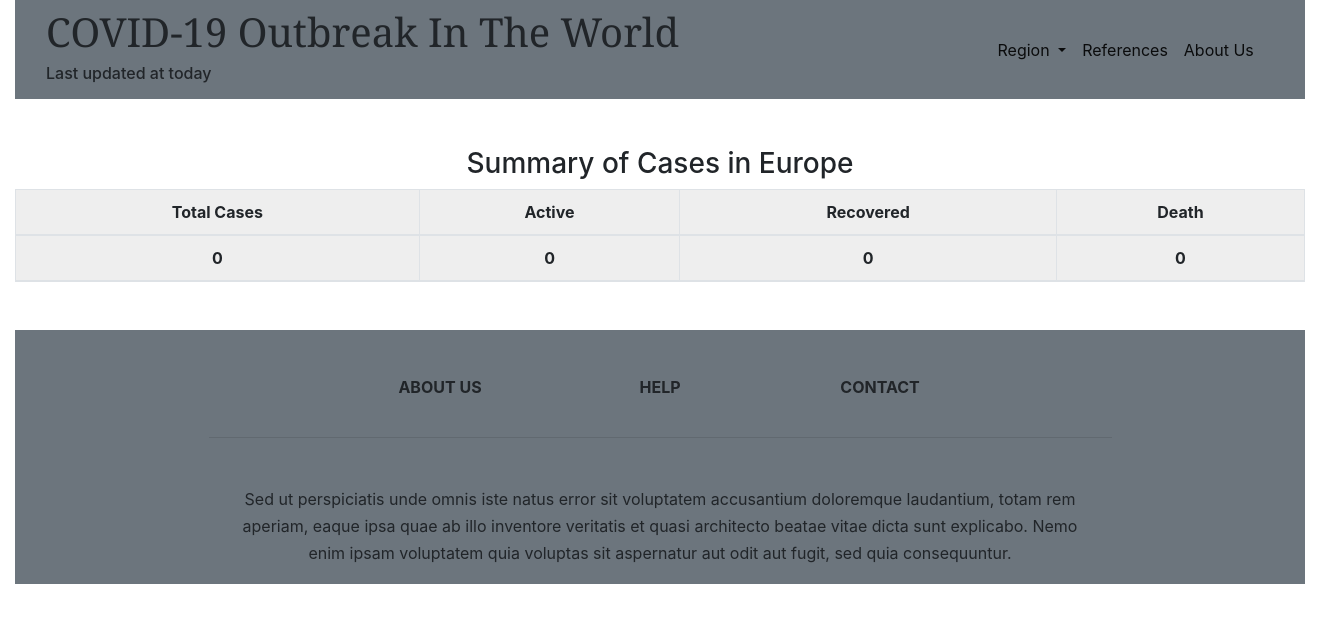
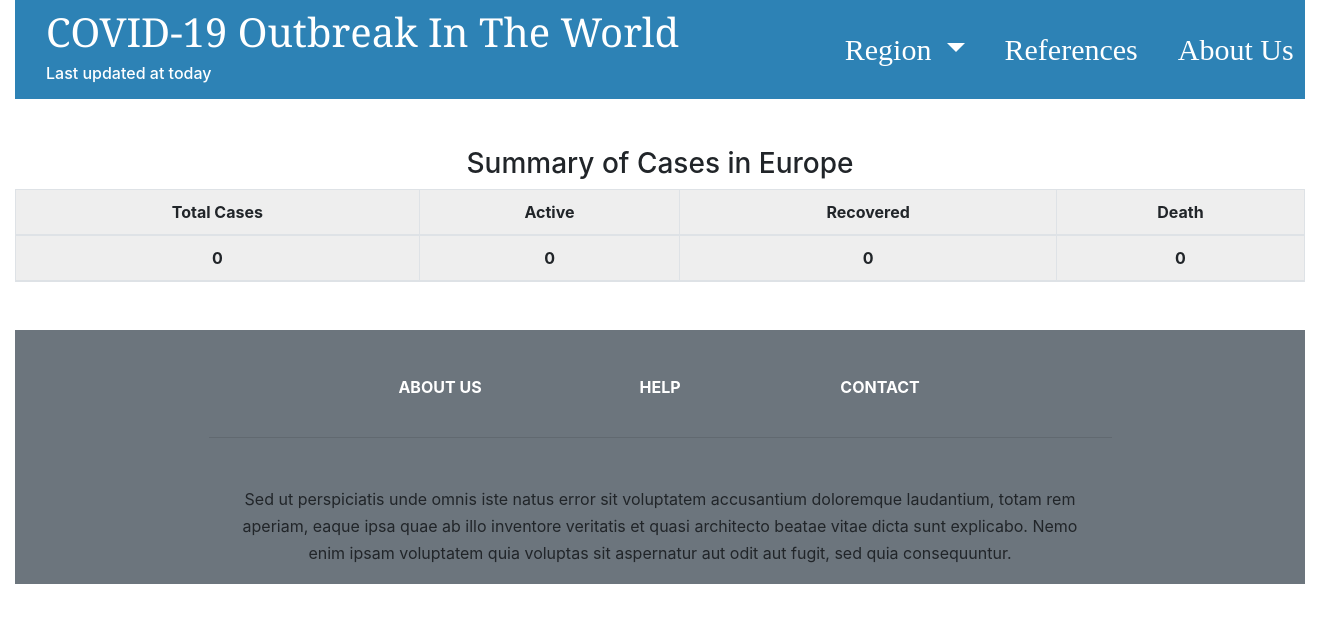
Before and after one commit to dannguyen99/Monitoring_Covid-19, a Django app: page /europe in a window 1320 px wide. Shown: the top 623 px of the page. Run offline with Django 3.2, Linux system fonts and the light colour scheme; lists and menus that the app fills with data are empty; some libraries are stand-ins or nearby versions.

Commit message:
apply new color

```diff
--- a/web/static/web/css/base.css
+++ b/web/static/web/css/base.css
@@ -1,5 +1,8 @@
 .m-10 {
   margin: 0% 10% 0%;
+}
+.header{
+  background-color: #2D82B5;
 }
 a,
 a:hover,
@@ -33,9 +36,17 @@ td {
 th {
   background: #eee;
 }
-.navbar-nav > li > .dropdown-menu > a:hover {
-  background-color: #6c757d;
+.navbar-nav{
+  margin-left: 20%;
 }
-.clicked{
-  background-color: #ff0000 !important;
+.navbar-nav, .dropdown-menu{
+  font-family: 'Times New Roman', Times, serif;
+  font-size: 30px;
 }
+.navbar-nav > li > .dropdown-menu > a:hover{
+  background-color: #88CDF6;
+}
+
+h1,h6{
+  color: white;
+}
--- a/web/static/web/css/vn.css
+++ b/web/static/web/css/vn.css
@@ -1,6 +1,6 @@
 #summary-div {
   background-color: #fbf9f9;
-  margin-left: 10%;
-  margin-right: 10%;
+  /* margin-left: 10%;
+  margin-right: 10%; */
   font-family: 'Times New Roman';
 }
--- a/web/templates/web/base.html
+++ b/web/templates/web/base.html
@@ -23,8 +23,8 @@
   <body>
     <div class="container-fluid">
       <header class="header">
-        <nav class="navbar navbar-expand-lg navbar-light bg-secondary">
-          <div class="col-9">
+        <nav class="navbar navbar-expand-lg navbar-light">
+          <div class="col-7 d-inline-flex">
             <!-- logo -->
             <a class="nav-brand" href="{% url 'index' %}">
               <h1
@@ -53,14 +53,15 @@
               class="navbar-collapse"
               id="navbarNavDropdown"
             >
-              <ul class="navbar-nav" id="nav-list">
-                <li class="nav-item dropdown active">
+              <ul class="navbar-nav text-nowrap" id="nav-list">
+                <li class="nav-item dropdown active pr-4 h-100">
                   <a
                     class="nav-link dropdown-toggle"
                     id="navbarDropdownMenuLink"
                     role="button"
                     data-toggle="dropdown"
                     aria-haspopup="true"
+                    style="color: white;"
                   >
                     Region
                   </a>
@@ -69,38 +70,43 @@
                   <div
                     class="dropdown-menu"
                     aria-labelledby="navbarDropdownMenuLink"
+                    style="background-color: #2D82B5;"
                   >
                     <a
                       class="nav-link dropdown-item"
                       href="{% url 'index' %}"
                       aria-selected="true"
+                      style="color: white;"
                       >The World</a
                     >
                     <a
                       class="nav-link dropdown-item"
                       href="{% url 'vietnam' %}"
                       aria-selected="true"
+                      style="color: white;"
                       >Việt Nam</a
                     >
                     <a
                       class="nav-link dropdown-item"
                       href="{% url 'europe' %}"
                       aria-selected="true"
+                      style="color: white;"
                       >Europe</a
                     >
                     <a
                       class="nav-link dropdown-item"
                       href="{% url 'us' %}"
                       aria-selected="true"
+                      style="color: white;"
                       >America</a
                     >
                   </div>
                 </li>
-                <li class="nav-item active">
-                  <a class="nav-link" href="#">References</a>
+                <li class="nav-item active pr-4">
+                  <a class="nav-link" style="color: white;" href="#">References</a>
                 </li>
-                <li class="nav-item active">
-                  <a class="nav-link" href="#">About Us</a>
+                <li class="nav-item active pr-4">
+                  <a class="nav-link" style="color: white;" href="#">About Us</a>
                 </li>
               </ul>
             </div>
```
Also changed, not shown: web/templates/web/index.html (+40 -26 lines), web/templates/web/vn_view.html (+4 -4 lines).
